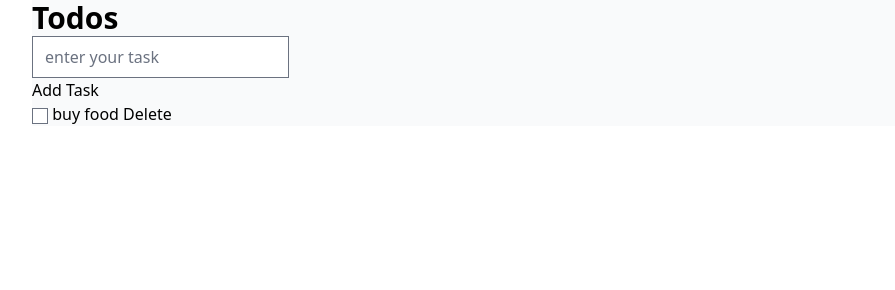
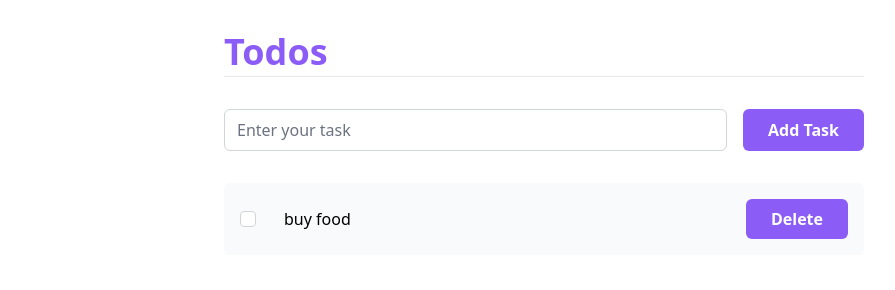
Before and after one commit to dtjv/mvc.ts, a website built with Parcel: page src/index.html in a window 1280 px wide. Shown: the whole page, without its empty margins (96-991 px from the left). Built offline with nearby package versions, Linux system fonts and the light colour scheme; what cuid would draw is missing.

Commit message:
Style app

```diff
--- a/src/index.html
+++ b/src/index.html
@@ -2,33 +2,56 @@
 <html lang="en">
   <head>
     <meta charset="utf-8" />
-    <meta http-equiv="X-UA-Compatible" content="IE=edge" />
+    <meta name="viewport" content="initial-scale=1.0, width=device-width" />
     <title>mvc.ts</title>
     <link href="./styles.css" rel="stylesheet" />
   </head>
   <body>
-    <div id="app" class="max-w-5xl mx-auto antialiased bg-gray-50">
-      <h1 class="text-3xl font-bold">Todos</h1>
-      <div>
-        <div>
+    <div id="app" class="antialiased">
+      <div class="px-4 py-8 mx-auto sm:px-0 sm:w-1/2 space-y-8">
+        <header class="pb-1 border-b border-gray-200">
+          <h1 class="text-4xl font-bold text-purple-500">Todos</h1>
+        </header>
+        <form>
+          <div class="flex justify-between">
             <input
               id="add-input"
+              class="block w-full placeholder-gray-500 border-gray-300 rounded-md focus:border-purple-300 focus:ring focus:ring-purple-200 focus:ring-opacity-50"
               type="text"
-            placeholder="enter your task"
+              placeholder="Enter your task"
               aria-label="input task field"
             />
+            <button
+              id="add-btn"
+              class="flex items-center justify-center flex-shrink-0 h-auto px-6 ml-4 text-base font-semibold leading-snug text-white bg-purple-500 border border-transparent rounded-md hover:bg-purple-400 focus:outline-none focus:bg-purple-400"
+            >
+              Add Task
+            </button>
           </div>
-        <div>
-          <button id="add-btn">Add Task</button>
-        </div>
-      </div>
-      <ul id="todos">
-        <li>
-          <input type="checkbox" />
-          <span>buy food</span>
-          <button>Delete</button>
+        </form>
+        <ul id="todos" class="space-y-4">
+          <li
+            class="flex items-center px-4 py-4 bg-gray-50 rounded-md space-x-4"
+          >
+            <input
+              type="checkbox"
+              aria-label="select (name of item)"
+              class="text-purple-500 border-gray-300 rounded focus:border-purple-300 focus:ring focus:ring-purple-200 focus:ring-opacity-50"
+            />
+            <span
+              contenteditable="true"
+              class="flex-grow px-3 py-2 text-base font-medium hover:bg-purple-100 rounded-md focus:outline-none focus:ring focus:ring-purple-200 focus:ring-opacity-50 focus:bg-white"
+              >buy food</span
+            >
+            <button
+              id="add-btn"
+              class="block px-6 py-2 ml-4 text-base font-semibold leading-snug text-white bg-purple-500 border border-transparent rounded-md hover:bg-purple-400 focus:outline-none focus:bg-purple-400"
+            >
+              Delete
+            </button>
           </li>
         </ul>
+      </div>
     </div>
     <script type="module" src="./index.ts"></script>
   </body>
```
Lines whose indentation alone changed are shown as unchanged.
